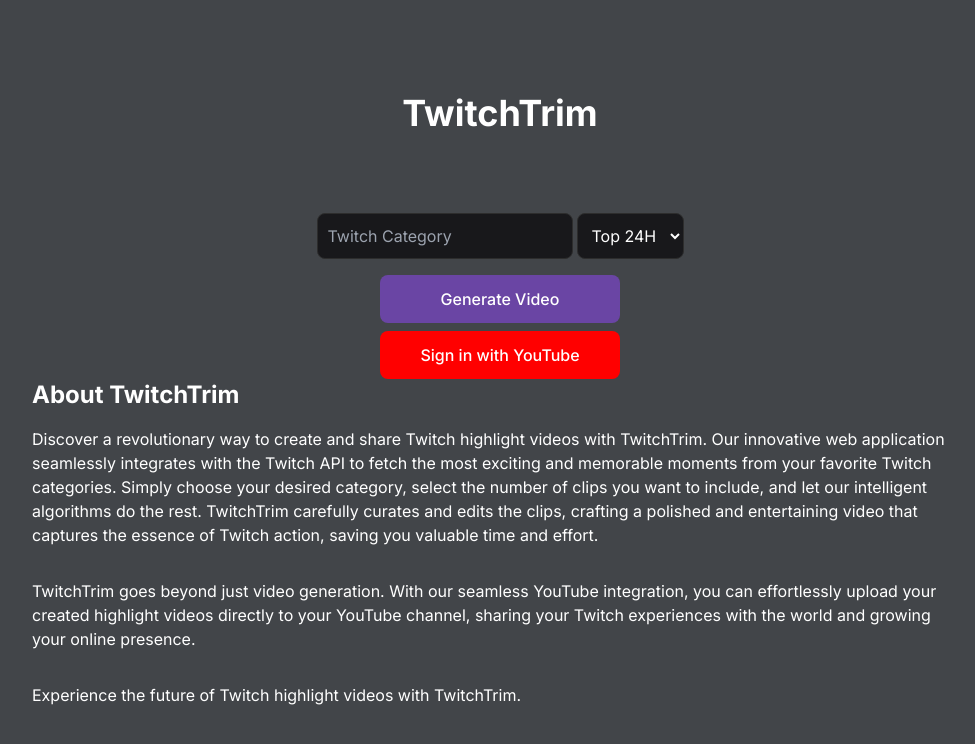
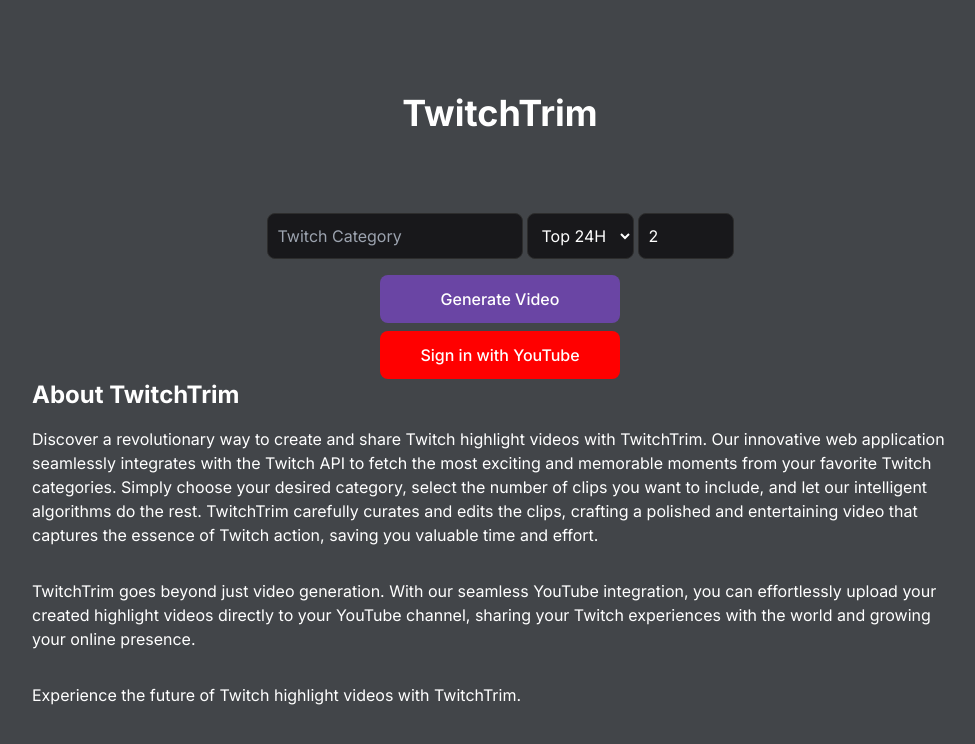
Before and after one commit to ivanr11/twitch-trim, a Next.js app in the folder twitchtrim/: page / in a window 1280 px wide. Shown: the top 744 px of the page, without its empty margins (140-1115 px from the left). Built offline with nearby package versions, Linux system fonts and the light colour scheme; no server answers.

Commit message:
let user specify clip count

```diff
--- a/twitchtrim/components/VideoGenerator.tsx
+++ b/twitchtrim/components/VideoGenerator.tsx
@@ -9,6 +9,7 @@
 export default function VideoGenerator() {
 	const [gameName, setGameName] = useState("");
 	const [period, setPeriod] = useState<TimePeriod>("24h");
+	const [clipCount, setClipCount] = useState(2);
 	const [videoUrl, setVideoUrl] = useState("");
 	const [isProcessing, setIsProcessing] = useState(false);
 
@@ -36,7 +37,7 @@
 			const clips = await getClips({
 				game_name: gameName,
 				started_at: getStartDate(period),
-				first: 2,
+				first: clipCount,
 			});
 
 			const date = Date.now().toString();
@@ -87,6 +88,21 @@
 						<option value="7d">Top 7D</option>
 						<option value="30d">Top 30D</option>
 					</select>
+					<input
+						type="number"
+						value={clipCount}
+						onChange={(e) =>
+							setClipCount(
+								Math.max(1, Math.min(20, parseInt(e.target.value) || 1)),
+							)
+						}
+						min="1"
+						max="20"
+						className="w-24 p-2.5 rounded-lg bg-[#18181b] border border-[#2d2d2d]
+                                 text-white focus:outline-none focus:ring-2
+                                 focus:ring-[#9147ff] focus:border-transparent"
+						title="Number of clips (1-20)"
+					/>
 				</div>
 
 				<div></div>
```
